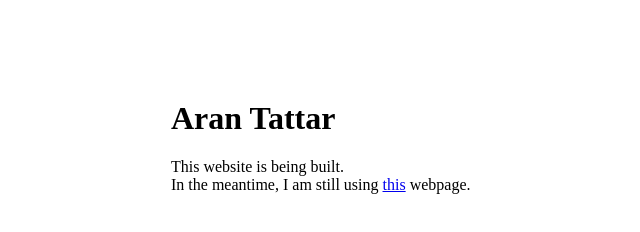
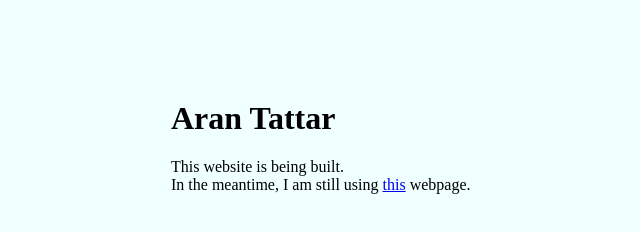
Before and after one commit to atattar/atattar.github.io, a plain HTML site: page index.html in a window 1280 px wide. Shown: the whole page, without its empty margins (29-669 px from the left). Drawn offline with Linux system fonts and the light colour scheme.

Commit message:
Update index.html

```diff
--- a/index.html
+++ b/index.html
@@ -6,7 +6,7 @@
 <style>
 	body {
 		 margin: 100px 10px 10px 200px ;
-		 background-color: F0F8FF
+		 background-color: #F0FFFF
 		}
 </style>
 
```
